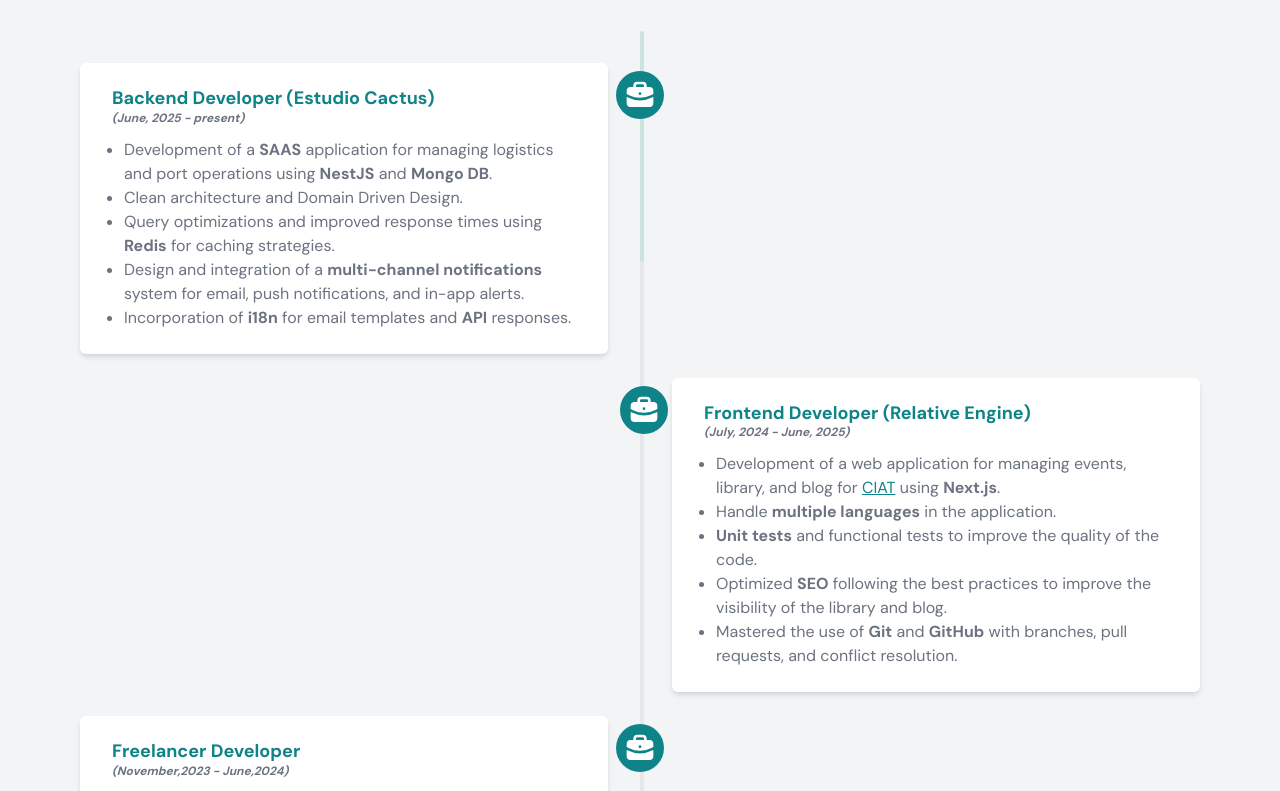
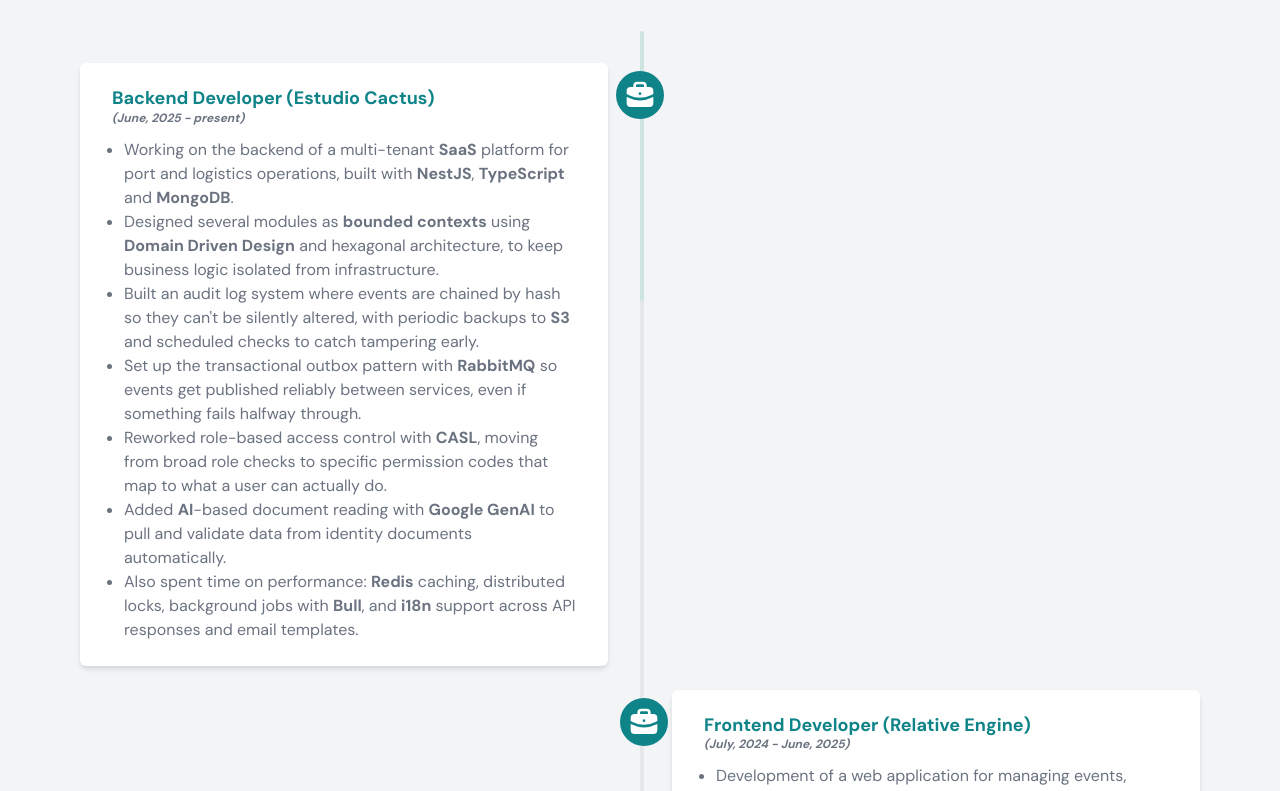
Before and after one commit to iancarlosortega/portfolio, a Next.js app: page /en in a window 1280 px wide. Shown: the part 980-1771 px from the top of the page. Built offline with nearby package versions, Linux system fonts and the light colour scheme; no server answers.

Commit message:
feat: add RabbitMQ icon, update experience details, and reorder skill categories

```diff
--- a/src/app/[locale]/sections/Skills.tsx
+++ b/src/app/[locale]/sections/Skills.tsx
@@ -13,7 +13,7 @@ import { cn } from "@/utils/classNames";
 
 export const Skills = () => {
 	const translate = useTranslations("skills");
-	const categories = ["Frontend", "Backend", translate("tools")];
+	const categories = ["Backend", "Frontend", translate("tools")];
 	return (
 		<div className="relative">
 			<section
@@ -49,14 +49,14 @@ export const Skills = () => {
 					<TabPanels className="mt-16 mb-32 md:mb-0 z-20">
 						<TabPanel>
 							<ul className="max-w-[30rem] h-[25rem] md:h-[15rem] flex gap-12 flex-wrap justify-center animate-fade-in mx-auto">
-								{frontendTechnologies.map(({ name, icon }) => (
+								{backendTechnologies.map(({ name, icon }) => (
 									<SkillItem key={name} name={name} icon={icon} />
 								))}
 							</ul>
 						</TabPanel>
 						<TabPanel>
 							<ul className="max-w-[30rem] h-[25rem] md:h-[15rem] flex gap-12 flex-wrap justify-center animate-fade-in mx-auto">
-								{backendTechnologies.map(({ name, icon }) => (
+								{frontendTechnologies.map(({ name, icon }) => (
 									<SkillItem key={name} name={name} icon={icon} />
 								))}
 							</ul>
--- a/src/constants/experience.ts
+++ b/src/constants/experience.ts
@@ -17,7 +17,9 @@ export const experience: ExperienceItem[] = [
 			"fourthJob.item2",
 			"fourthJob.item3",
 			"fourthJob.item4",
-			"fourthJob.item5"
+			"fourthJob.item5",
+			"fourthJob.item6",
+			"fourthJob.item7"
 		],
 	},
 	{
--- a/src/constants/projects.ts
+++ b/src/constants/projects.ts
@@ -11,7 +11,7 @@ export const projects = [
 	{
 		title: "Stowlog",
 		description: "stowlog",
-		stack: ["TypeScript", "NestJS", "MongoDB", "Redis"],
+		stack: ["TypeScript", "NestJS", "MongoDB", "Redis", "RabbitMQ"],
 		demoUrl: "https://www.stowlog.com/",
 		imageUrl: "/images/projects/stowlog.png",
 		features: [
--- a/src/constants/technologies.tsx
+++ b/src/constants/technologies.tsx
@@ -3,7 +3,6 @@ import {
 	CloudinaryIcon,
 	CssIcon,
 	DockerIcon,
-	FirebaseIcon,
 	GitIcon,
 	HtmlIcon,
 	JavaScriptIcon,
@@ -23,6 +22,7 @@ import {
 	AWSIcon,
 	FigmaIcon,
 	RedisIcon,
+	RabbitMQIcon,
 } from "@/components/icons";
 
 export const frontendTechnologies = [
@@ -86,8 +86,8 @@ export const backendTechnologies = [
 		icon: <PostgresIcon />,
 	},
 	{
-		name: "Firebase",
-		icon: <FirebaseIcon />,
+		name: "RabbitMQ",
+		icon: <RabbitMQIcon />,
 	},
 	{
 		name: "Supabase",
--- a/src/locales/en.json
+++ b/src/locales/en.json
@@ -1,12 +1,12 @@
 {
 	"seo": {
-		"title": "Ian Carlos Ortega | Web Developer",
-		"description": "Full Stack Web Developer, with experience in web and mobile application development. Knowledge in last technologies and clean code.",
-		"keywords": "Web Developer, Full Stack Web Developer, Angular Web Developer, React Web Developer, Next.Js Web Developer, Node.Js Web Developer, Express Web Developer, MongoDB Web Developer, Firebase Web Developer"
+		"title": "Ian Carlos Ortega | Backend Engineer",
+		"description": "Backend Engineer specialized in Node.js and NestJS, building event-driven, domain-driven SaaS platforms. Experience with MongoDB, Redis, RabbitMQ, and distributed system design.",
+		"keywords": "Backend Engineer, Node.js Developer, NestJS Developer, TypeScript Backend Developer, MongoDB, Redis, RabbitMQ, Domain Driven Design, Event Driven Architecture, API Developer"
 	},
 	"home": {
 		"title": "Hi!, I'm",
-		"subtitle": "Web Developer",
+		"subtitle": "Backend Engineer",
 		"stack": "My favorite stack",
 		"menuItem1": "Experience",
 		"menuItem2": "Projects",
@@ -30,11 +30,13 @@
 		"fourthJob": {
 			"title": "Backend Developer (Estudio Cactus)",
 			"date": "(June, 2025 - present)",
-			"item1": "Development of a <b>SAAS</b> application for managing logistics and port operations using <b>NestJS</b> and <b>Mongo DB</b>.",
-			"item2": "Clean architecture and Domain Driven Design.",
-			"item3": "Query optimizations and improved response times using <b>Redis</b> for caching strategies.",
-			"item4": "Design and integration of a <b>multi-channel notifications</b> system for email, push notifications, and in-app alerts.",
-			"item5": "Incorporation of <b>i18n</b> for email templates and <b>API</b> responses."
+			"item1": "Working on the backend of a multi-tenant <b>SaaS</b> platform for port and logistics operations, built with <b>NestJS</b>, <b>TypeScript</b> and <b>MongoDB</b>.",
+			"item2": "Designed several modules as <b>bounded contexts</b> using <b>Domain Driven Design</b> and hexagonal architecture, to keep business logic isolated from infrastructure.",
+			"item3": "Built an audit log system where events are chained by hash so they can't be silently altered, with periodic backups to <b>S3</b> and scheduled checks to catch tampering early.",
+			"item4": "Set up the transactional outbox pattern with <b>RabbitMQ</b> so events get published reliably between services, even if something fails halfway through.",
+			"item5": "Reworked role-based access control with <b>CASL</b>, moving from broad role checks to specific permission codes that map to what a user can actually do.",
+			"item6": "Added <b>AI</b>-based document reading with <b>Google GenAI</b> to pull and validate data from identity documents automatically.",
+			"item7": "Also spent time on performance: <b>Redis</b> caching, distributed locks, background jobs with <b>Bull</b>, and <b>i18n</b> support across API responses and email templates."
 		},
 		"thirdJob": {
 			"title": "Frontend Developer (Relative Engine)",
@@ -79,7 +81,7 @@
 		"sourceCode": "Source Code",
 		"code": "Code",
 		"sara": "A comprehensive platform for CIAT that integrates three main modules: Events management for creating and organizing virtual, in-person, and hybrid events with dynamic registration forms; a Library with resource management, reviews, and public SEO-optimized pages; and a Blog with content management, reviews, and optimized public interface.",
-		"stowlog": "A modular SaaS platform designed for port and logistics facilities management. Integrates multiple security and operational modules including visitor management with digital check-ins and real-time tracking, suspension management for behavioral sanctions, geoposition tracking for personnel and equipment with 360º facility views, and automated safety induction training for staff and contractors.",
+		"stowlog": "A modular SaaS platform designed for port and logistics facilities management. Integrates multiple security and operational modules including visitor management with digital check-ins and real-time tracking, suspension management for behavioral sanctions, geoposition tracking for personnel and equipment with 360º facility views, and automated safety induction training for staff and contractors. I'm part of the backend team building it, and I've mostly worked on the audit, legal, training, visits and safety induction modules.",
 		"inproalimentos": "A complete e-commerce solution with a public-facing storefront for customers to browse and purchase products, coupled with a comprehensive admin dashboard for managing users, orders, inventory, sales analytics, and all business operations. Built to streamline the entire sales process from product catalog to order fulfillment.",
 		"freeMove": "The web platform will show them a detailed statistical analysis of the data collected, such as how many calories they have burned, the kilometers traveled, the average speed and show snapshots of the most relevant moments in their journeys.",
 		"utplPlay": "Allows its users to find educational content, provided by the Universidad Técnica Particular de Loja, in a more enjoyable and organized way according to the different faculties and subjects taught by teachers of the establishment.",
@@ -143,8 +145,8 @@
 	"about": {
 		"title": "About me",
 		"description": {
-			"firstParagraph": "I'm a Computer Science professional with a solid academic background and practical experience in software development. Graduated from the Universidad Técnica Particular de Loja (2023), I have acquired advanced technical skills and a deep understanding of the fundamental principles of computer science.",
-			"secondParagraph": "Always open to learning new technologies required within the company to add greater value to it and its projects.",
+			"firstParagraph": "I'm a Computer Science engineer, graduated from Universidad Técnica Particular de Loja in 2023. I started out doing full stack work, but over time I kept gravitating toward the backend, and that's where I've stayed.",
+			"secondParagraph": "Before I start writing code, I like to actually understand the problem: how the data moves, what breaks it, how it'll probably be used down the road. It saves me from over-engineering something simple or, worse, painting myself into a corner on something that needs to grow. Having done frontend for a while helps too. I've been on the other side of a bad API, so I try hard not to build one.",
 			"thirdParagraph": "In my free time, I enjoy listening to music, playing video games, go to the gym, spending time with my family or friends, and taking my pet for a walk."
 		},
 		"download": "Currículum"
--- a/src/locales/es.json
+++ b/src/locales/es.json
@@ -1,12 +1,12 @@
 {
 	"seo": {
-		"title": "Ian Carlos Ortega | Desarrollador Web",
-		"description": "Desarrollador Web Full Stack, con experiencia en el desarrollo de aplicaciones web y móviles. Conocimiento en las últimas tecnologías y código limpio.",
-		"keywords": "Desarrollador Web, Desarrollador Web Full Stack, Desarrollador Web Angular, Desarrollador Web React, Desarrollador Web Next.Js, Desarrollador Web Node.Js, Desarrollador Web Express, Desarrollador Web MongoDB, Desarrollador Web Firebase"
+		"title": "Ian Carlos Ortega | Ingeniero Backend",
+		"description": "Ingeniero Backend especializado en Node.js y NestJS, construyendo plataformas SaaS orientadas a eventos y basadas en Domain Driven Design. Experiencia con MongoDB, Redis, RabbitMQ y diseño de sistemas distribuidos.",
+		"keywords": "Ingeniero Backend, Desarrollador Node.js, Desarrollador NestJS, Desarrollador Backend TypeScript, MongoDB, Redis, RabbitMQ, Domain Driven Design, Arquitectura Orientada a Eventos, Desarrollador de APIs"
 	},
 	"home": {
 		"title": "¡Hola!, soy",
-		"subtitle": "Desarrollador Web",
+		"subtitle": "Ingeniero Backend",
 		"stack": "Mi stack favorito",
 		"menuItem1": "Experiencia",
 		"menuItem2": "Proyectos",
@@ -30,11 +30,13 @@
 		"fourthJob": {
 			"title": "Desarrollador Backend (Estudio Cactus)",
 			"date": "(Junio, 2025 - actualidad)",
-			"item1": "Desarrollo de una aplicación <b>SAAS</b> para la gestión de operaciones logísticas y portuarias usando <b>NestJS</b> y <b>Mongo DB</b>.",
-			"item2": "Arquitectura limpia y Domain Driven Design.",
-			"item3": "Optimización de consultas y mejora de tiempos de respuesta usando <b>Redis</b> para estrategias de caché.",
-			"item4": "Diseño e integración de un sistema de <b>notificaciones multicanal</b> para correo electrónico, notificaciones push y alertas en la aplicación.",
-			"item5": "Incorporación de <b>i18n</b> en plantillas de correos electrónicos y respuestas de la <b>API</b>."
+			"item1": "Trabajo en el backend de una plataforma <b>SaaS</b> multi-tenant para operaciones portuarias y logísticas, construida con <b>NestJS</b>, <b>TypeScript</b> y <b>MongoDB</b>.",
+			"item2": "Diseñé varios módulos como <b>bounded contexts</b> usando <b>Domain Driven Design</b> y arquitectura hexagonal, para mantener la lógica de negocio separada de la infraestructura.",
+			"item3": "Construí un sistema de auditoría donde los eventos se encadenan por hash para que no puedan alterarse sin dejar rastro, con respaldos periódicos en <b>S3</b> y verificaciones programadas para detectar manipulaciones a tiempo.",
+			"item4": "Implementé el patrón transactional outbox con <b>RabbitMQ</b> para publicar eventos entre servicios de forma confiable, incluso si algo falla a la mitad.",
+			"item5": "Rediseñé el control de acceso basado en roles con <b>CASL</b>, pasando de validaciones genéricas por rol a permisos específicos que reflejan lo que cada usuario puede hacer realmente.",
+			"item6": "Agregué lectura de documentos con <b>IA</b> usando <b>Google GenAI</b> para extraer y validar automáticamente datos de documentos de identidad.",
+			"item7": "También dediqué tiempo a rendimiento: caché con <b>Redis</b>, bloqueos distribuidos, trabajos en segundo plano con <b>Bull</b>, e <b>i18n</b> en respuestas de la API y plantillas de correo."
 		},
 		"thirdJob": {
 			"title": "Desarrollador Frontend (Relative Engine)",
@@ -79,7 +81,7 @@
 		"sourceCode": "Código fuente",
 		"code": "Código",
 		"sara": "Una plataforma integral para CIAT que integra tres módulos principales: Gestión de eventos para crear y organizar eventos virtuales, presenciales e híbridos con formularios de registro dinámicos; una Biblioteca con gestión de recursos, reseñas y páginas públicas optimizadas para SEO; y un Blog con gestión de contenido, reseñas e interfaz pública optimizada.",
-		"stowlog": "Una plataforma SaaS modular diseñada para la gestión de instalaciones portuarias y logísticas. Integra múltiples módulos de seguridad y operación incluyendo gestión de visitantes con check-ins digitales y seguimiento en tiempo real, gestión de suspensiones para sanciones de comportamiento, seguimiento de geoposición de personal y equipos con vistas 360º de las instalaciones, y capacitación automatizada de inducción de seguridad para personal y contratistas.",
+		"stowlog": "Una plataforma SaaS modular diseñada para la gestión de instalaciones portuarias y logísticas. Integra múltiples módulos de seguridad y operación incluyendo gestión de visitantes con check-ins digitales y seguimiento en tiempo real, gestión de suspensiones para sanciones de comportamiento, seguimiento de geoposición de personal y equipos con vistas 360º de las instalaciones, y capacitación automatizada de inducción de seguridad para personal y contratistas. Formo parte del equipo de backend que la construye, y me he encargado principalmente de los módulos de auditoría, legal, formación, visitas e inducciones de seguridad.",
 		"inproalimentos": "Una solución completa de comercio electrónico con una tienda pública para que los clientes naveguen y compren productos, junto con un panel de administración integral para gestionar usuarios, pedidos, inventario, análisis de ventas y todas las operaciones del negocio. Diseñado para optimizar todo el proceso de ventas desde el catálogo de productos hasta el cumplimiento de pedidos.",
 		"freeMove": "Proporciona un análisis estadístico exhaustivo de los datos recopilados por atletas, incluyendo información sobre las calorías quemadas, distancia recorrida, velocidad promedio, y resalta momentos destacados en los trayectos.",
 		"utplPlay": "Facilita a los usuarios la búsqueda de contenido educativo de la Universidad Técnica Particular de Loja, organizándolo de manera atractiva y ordenada según facultades y materias impartidas por los docentes de la institución.",
@@ -143,8 +145,8 @@
 	"about": {
 		"title": "Sobre Mí",
 		"description": {
-			"firstParagraph": "Soy un profesional en Ciencias de la Computación con una sólida formación académica y experiencia práctica en el desarrollo de software. Graduado en la Universidad Técnica Particular de Loja (2023), he adquirido habilidades técnicas avanzadas y una comprensión profunda de los principios fundamentales de la informática.",
-			"secondParagraph": "Estoy dispuesto a aprender nuevas tecnologías para aportar un mayor valor a la empresa y sus proyectos.",
+			"firstParagraph": "Soy ingeniero en Ciencias de la Computación, graduado de la Universidad Técnica Particular de Loja en 2023. Empecé haciendo full stack, pero con el tiempo fui inclinándome cada vez más hacia el backend, y ahí me quedé.",
+			"secondParagraph": "Antes de escribir código me gusta entender bien el problema: cómo se mueven los datos, qué lo puede romper, cómo se va a usar más adelante. Eso me evita sobre-ingenierizar algo simple o, peor, quedarme corto en algo que necesita crecer. Venir del frontend también ayuda. Ya estuve del otro lado de una API mal hecha, así que trato de no construir una.",
 			"thirdParagraph": "En mi tiempo libre, disfruto de la música, los videojuegos, ir al gimnasio, la compañía de mi familia y amigos, y pasear a mi mascota."
 		},
 		"download": "Currículum"
--- a/src/utils/getTechIcon.tsx
+++ b/src/utils/getTechIcon.tsx
@@ -21,6 +21,7 @@ import {
 	DockerIcon,
 	RedisIcon,
 	ExpoIcon,
+	RabbitMQIcon,
 } from "@/components/icons";
 
 export const getTechIcon = (tech: string) => {
@@ -47,6 +48,7 @@ export const getTechIcon = (tech: string) => {
 		Docker: <DockerIcon className="w-6 h-6" />,
 		Redis: <RedisIcon className="w-6 h-6" />,
 		Expo: <ExpoIcon className="w-6 h-6" />,
+		RabbitMQ: <RabbitMQIcon className="w-6 h-6" />,
 	};
 
 	return (
```
Also changed, not shown: src/components/icons/index.tsx (+14 -0 lines).
